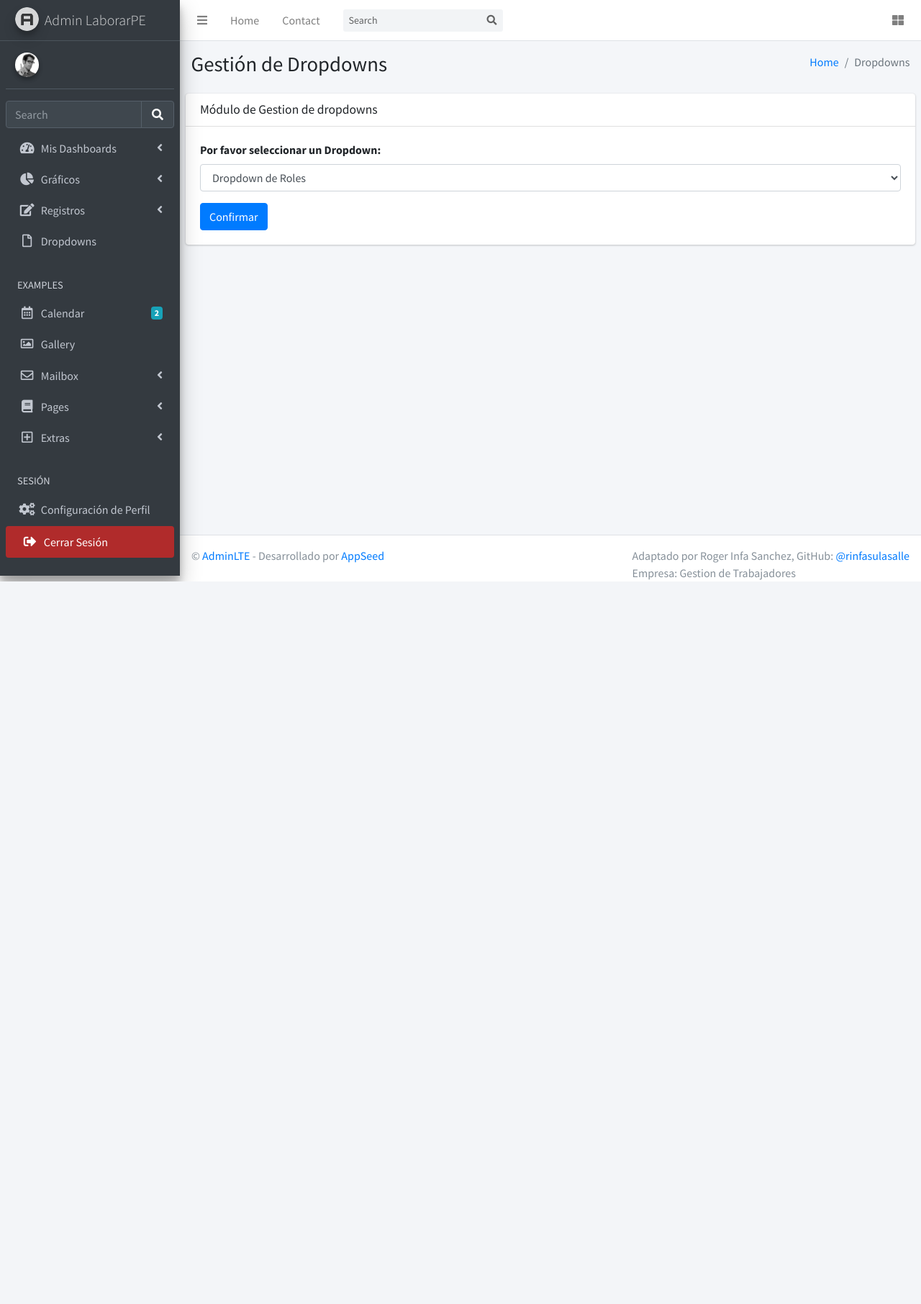
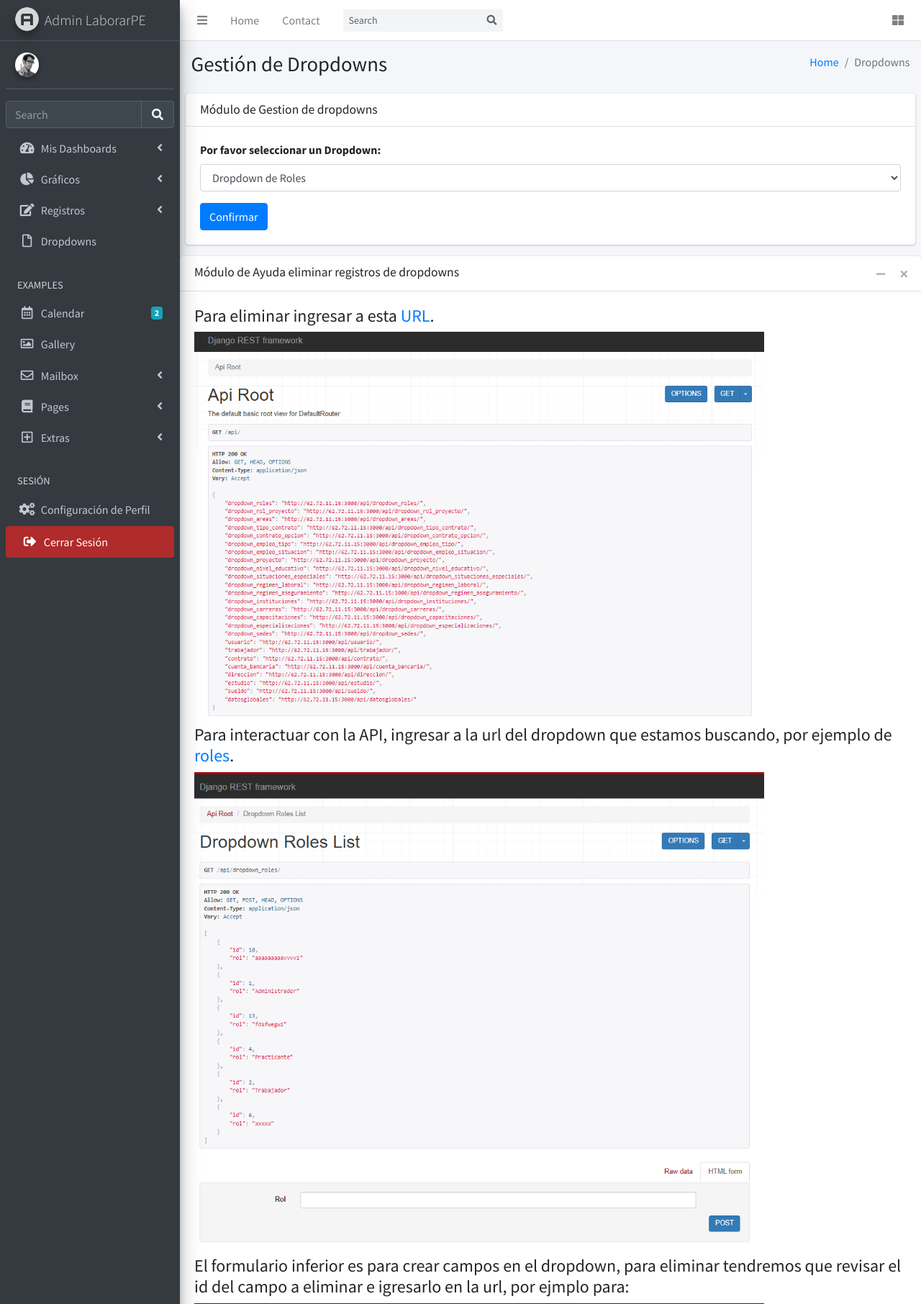
Before and after one commit to rinfasulasalle/myadmin, a Flask app: template apps/templates/home/dropdowns.html in a window 1280 px wide. Shown: the top 1812 px of the page at 72% size. Before the commit the page ends 808 px from the top, so only its background shows below. Run offline with Flask 3, Linux system fonts and the light colour scheme; the template is opened without the code that fills it, so the values that code supplies are empty; style sheets or scripts are compiled from the project's sources; parts of the project's set-up code (start-up, migrations or seed data) failed here and were passed over; some libraries are stand-ins or nearby versions.

```diff
--- a/apps/static/assets/js/dropdowns/dropdowns.js
+++ b/apps/static/assets/js/dropdowns/dropdowns.js
@@ -74,7 +74,7 @@ document.addEventListener('DOMContentLoaded', function () {
 
                 // Añade botones de editar y eliminar con eventos onClick
                 tr.innerHTML += '<td><button class="btn btn-warning btn-sm editar-btn">Editar</button></td>' +
-                                '<td><button class="btn btn-danger btn-sm eliminar-btn">Eliminar</button></td>';
+                                '<td><button class="btn btn-danger btn-sm eliminar-btn" disabled>Eliminar</button></td>';
 
                 tbody.appendChild(tr);
             });
@@ -177,7 +177,7 @@ document.addEventListener('DOMContentLoaded', function () {
                 $('#eliminarConfirmacionModal').modal('hide');
 
                 // Optionally, update the UI or perform any other actions after deletion
-                alert("Elemento eliminado con éxito");
+                alert("Error Elemento eliminado");
             } catch (error) {
                 console.error('Error al eliminar elemento:', error);
             }
--- a/apps/static/assets/js/index/apiUtils.js
+++ b/apps/static/assets/js/index/apiUtils.js
@@ -87,6 +87,8 @@ async function deleteData(endpoint, id) {
     const url = buildUrl(endpoint, id);
     const options = {
         method: 'DELETE',
+        mode: 'cors', // Agrega esta línea para especificar el modo CORS
+        redirect: 'follow',
         headers: {
             'Content-Type': 'application/json',
         },
--- a/apps/templates/home/dropdowns.html
+++ b/apps/templates/home/dropdowns.html
@@ -68,7 +68,35 @@
             <div class="card-body" id="resultCardBody">
             <!-- El contenido seleccionado del dropdown se mostrará aquí -->
             </div>
+          </div>
+
+    </section>
+      <div class="card">
+        <div class="card-header">
+          <h3 class="card-title">Módulo de Ayuda eliminar registros de dropdowns</h3>
+          <div class="card-tools">
+            <button type="button" class="btn btn-tool" data-card-widget="collapse" title="Collapse">
+              <i class="fas fa-minus"></i>
+            </button>
+            <button type="button" class="btn btn-tool" data-card-widget="remove" title="Remove">
+              <i class="fas fa-times"></i>
+            </button>
+          </div>
         </div>
+        <div class="card-body">
+          <h4>Para eliminar ingresar a esta <a href="http://62.72.11.15:3000/api/">URL</a>.</h4>
+          <img src="/static/assets/img/help/referencia.png" alt="Imagen de referencia" width="80%" height="80%" />
+          <h4>Para interactuar con la API, ingresar a la url del dropdown que estamos buscando, por ejemplo de <a href="http://62.72.11.15:3000/api/dropdown_roles/"> roles</a>.</h4>
+          <img src="/static/assets/img/help/referencia2.png" alt="Imagen de referencia" width="80%" height="80%" />
+          <br />
+          <h4>El formulario inferior es para crear campos en el dropdown, para eliminar tendremos que revisar el id del campo a eliminar e igresarlo en la url, por ejmplo para:</h4>
+          <img src="/static/assets/img/help/referencia3.png" alt="Imagen de referencia" width="80%" height="80%" />
+          <br />
+          Ingresaremos su id en la url  y nos cargará los detalles, entonces le damos click a delete y confirmar o delete a la ventana emergente
+          <img src="/static/assets/img/help/referencia4.png" alt="Imagen de referencia" width="80%" height="80%" />
+        </div>
+      </div>
+    <section>
 
     </section>
     <!-- /.content -->
```
Also changed, not shown: apps/static/assets/img/help/referencia.png (added), apps/static/assets/img/help/referencia2.png (added), apps/static/assets/img/help/referencia3.png (added), apps/static/assets/img/help/referencia4.png (added).
